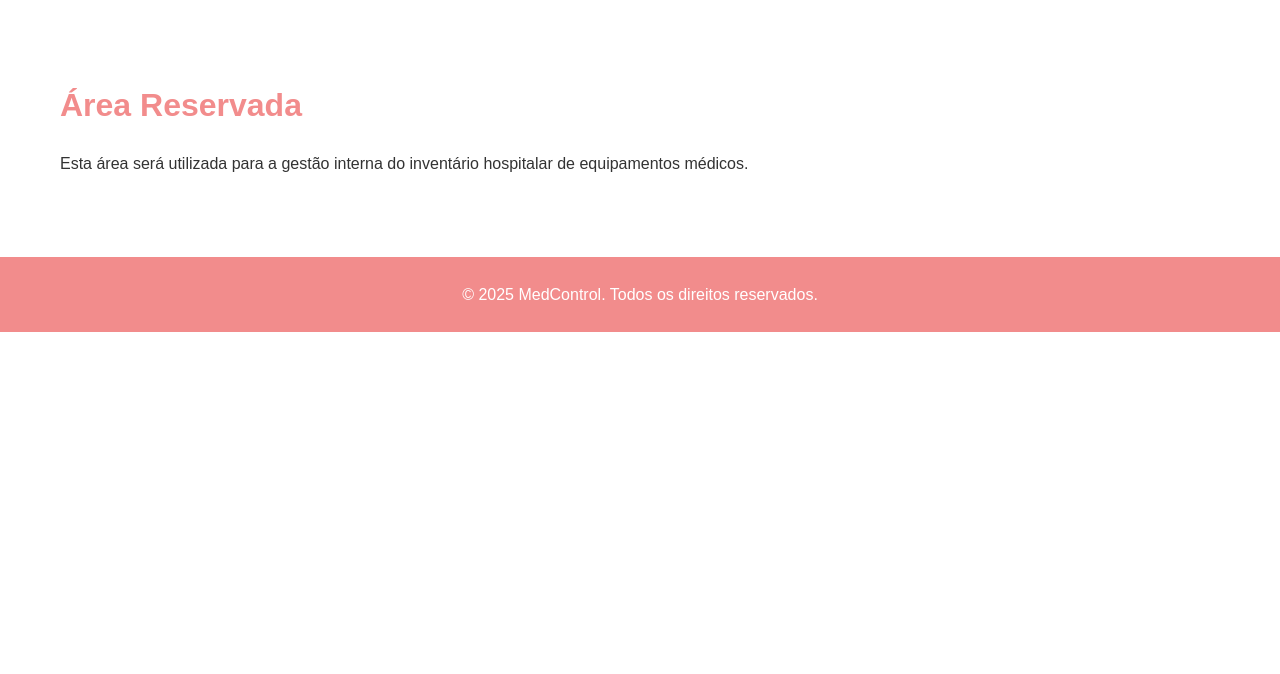
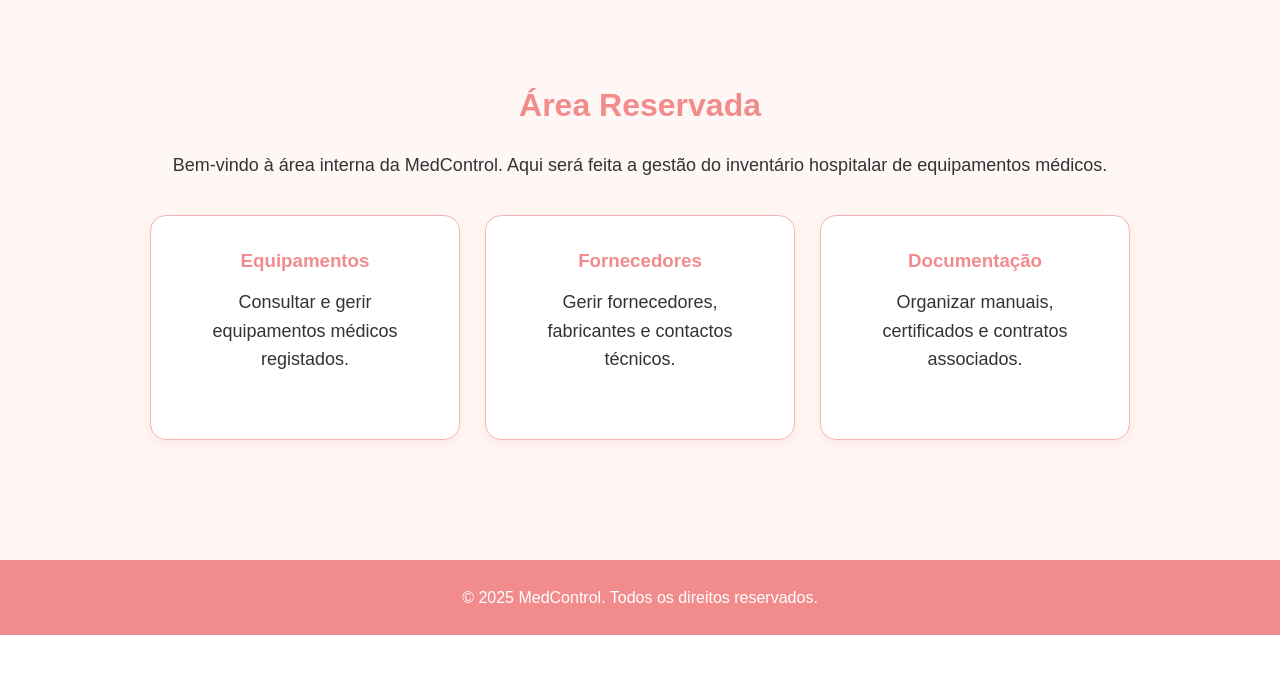
Before and after one commit to MariaFerreira1240661/Projeto-Sibdas, a PHP site: page /backend/index.html in a window 1280 px wide. Shown: the part 87-761 px from the top of the page. Run offline with PHP 8.4, Linux system fonts and the light colour scheme.

Commit message:
Melhoria visual da página inicial do backend

```diff
--- a/assets/css/estilo.css
+++ b/assets/css/estilo.css
@@ -253,3 +253,38 @@ footer {
         font-size: 18px;
     }
 }
+
+.backend-main {
+    background-color: #fff7f5;
+    min-height: 70vh;
+}
+
+.backend-intro {
+    max-width: 1100px;
+    margin: 0 auto;
+    text-align: center;
+}
+
+.backend-intro p {
+    font-size: 18px;
+    margin-bottom: 35px;
+}
+
+.backend-opcoes {
+    display: grid;
+    grid-template-columns: repeat(3, 1fr);
+    gap: 25px;
+}
+
+.backend-cartao {
+    background-color: #ffffff;
+    padding: 30px;
+    border-radius: 16px;
+    border: 1px solid #f5b5b5;
+    box-shadow: 0 4px 12px rgba(242, 140, 140, 0.15);
+}
+
+.backend-cartao h3 {
+    color: #f28c8c;
+    margin-bottom: 12px;
+}
--- a/backend/index.html
+++ b/backend/index.html
@@ -18,13 +18,30 @@
         </nav>
     </header>
 
-    <main>
-        <section>
+    <main class="backend-main">
+        <section class="backend-intro">
             <h2>Área Reservada</h2>
             <p>
-                Esta área será utilizada para a gestão interna do inventário hospitalar
-                de equipamentos médicos.
+                Bem-vindo à área interna da MedControl. Aqui será feita a gestão do
+                inventário hospitalar de equipamentos médicos.
             </p>
+
+            <div class="backend-opcoes">
+                <div class="backend-cartao">
+                    <h3>Equipamentos</h3>
+                    <p>Consultar e gerir equipamentos médicos registados.</p>
+                </div>
+
+                <div class="backend-cartao">
+                    <h3>Fornecedores</h3>
+                    <p>Gerir fornecedores, fabricantes e contactos técnicos.</p>
+                </div>
+
+                <div class="backend-cartao">
+                    <h3>Documentação</h3>
+                    <p>Organizar manuais, certificados e contratos associados.</p>
+                </div>
+            </div>
         </section>
     </main>
 
```
